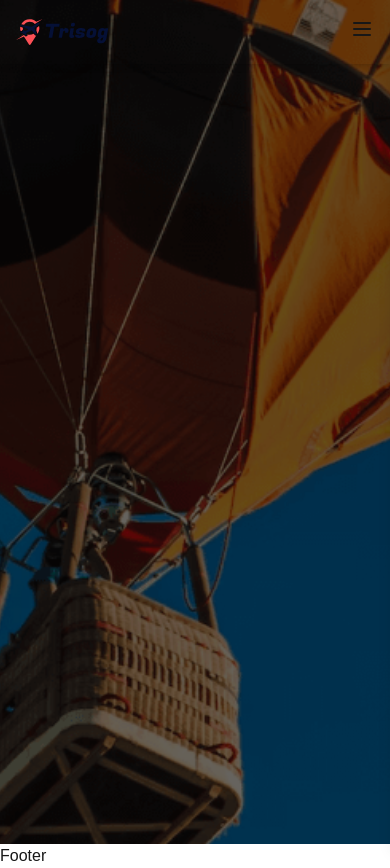
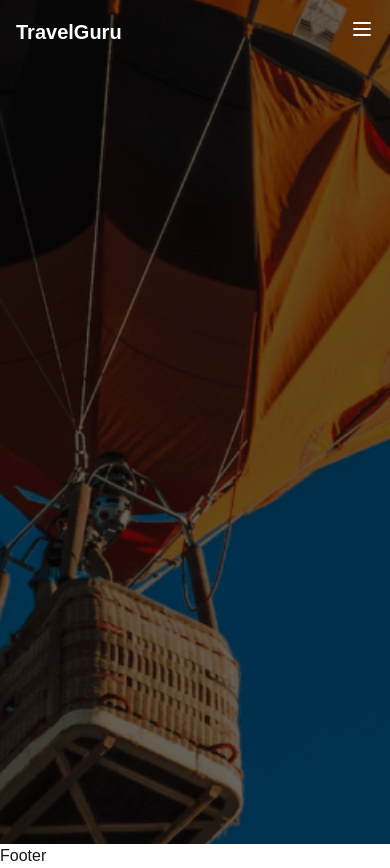
Before and after one commit to ahbab-zaman/Travel-guru, a Next.js app: page / in a window 390 px wide. Built offline with nearby package versions, Linux system fonts and the light colour scheme.

Commit message:
change hero section bg colotr

```diff
--- a/src/Components/Navbar.tsx
+++ b/src/Components/Navbar.tsx
@@ -3,19 +3,17 @@
 import { useState } from "react";
 import { Menu, X } from "lucide-react";
 import Link from "next/link";
-import Image from "next/image";
-import logo from "@/assets/plane.svg"
 
 const Navbar = () => {
   const [isMobileMenuOpen, setIsMobileMenuOpen] = useState(false);
 
   return (
-    <nav className="w-full shadow-md fixed top-0 z-50 h-[64px]">
+    <nav className="w-full fixed top-0 z-50 h-[64px]">
       <div className="max-w-7xl mx-auto px-4 sm:px-6 lg:px-8">
         <div className="flex justify-between items-center h-16">
           {/* Logo */}
-          <div className="flex-shrink-0 text-xl font-bold text-blue-600">
-            <Image src={logo} width={100} height={100} alt="Website logo" />
+          <div className="flex-shrink-0 text-xl font-bold text-white">
+            <Link href={"/"}>TravelGuru</Link>
           </div>
 
           {/* Middle Links */}
@@ -63,7 +61,7 @@ const Navbar = () => {
           {/* Mobile Menu Button */}
           <div className="md:hidden">
             <button onClick={() => setIsMobileMenuOpen(true)}>
-              <Menu className="w-6 h-6" />
+              <Menu className="w-6 h-6 text-white" />
             </button>
           </div>
         </div>
@@ -71,12 +69,12 @@ const Navbar = () => {
 
       {/* Mobile Menu */}
       <div
-        className={`md:hidden fixed top-0 right-0 h-full w-64 bg-white shadow-lg transform transition-transform duration-500 ease-in-out ${
+        className={`md:hidden fixed top-0 right-0 h-full w-64 bg-gray-800 text-white transform transition-transform duration-500 ease-in-out ${
           isMobileMenuOpen ? "translate-x-0" : "translate-x-full"
         }`}
       >
         <div className="p-4 flex justify-between items-center border-b">
-          <span className="text-xl font-semibold">Menu</span>
+          {" "}
           <button onClick={() => setIsMobileMenuOpen(false)}>
             <X className="w-6 h-6" />
           </button>
```
Also changed, not shown: src/assets/plane.png (added), src/assets/plane.svg (deleted).
